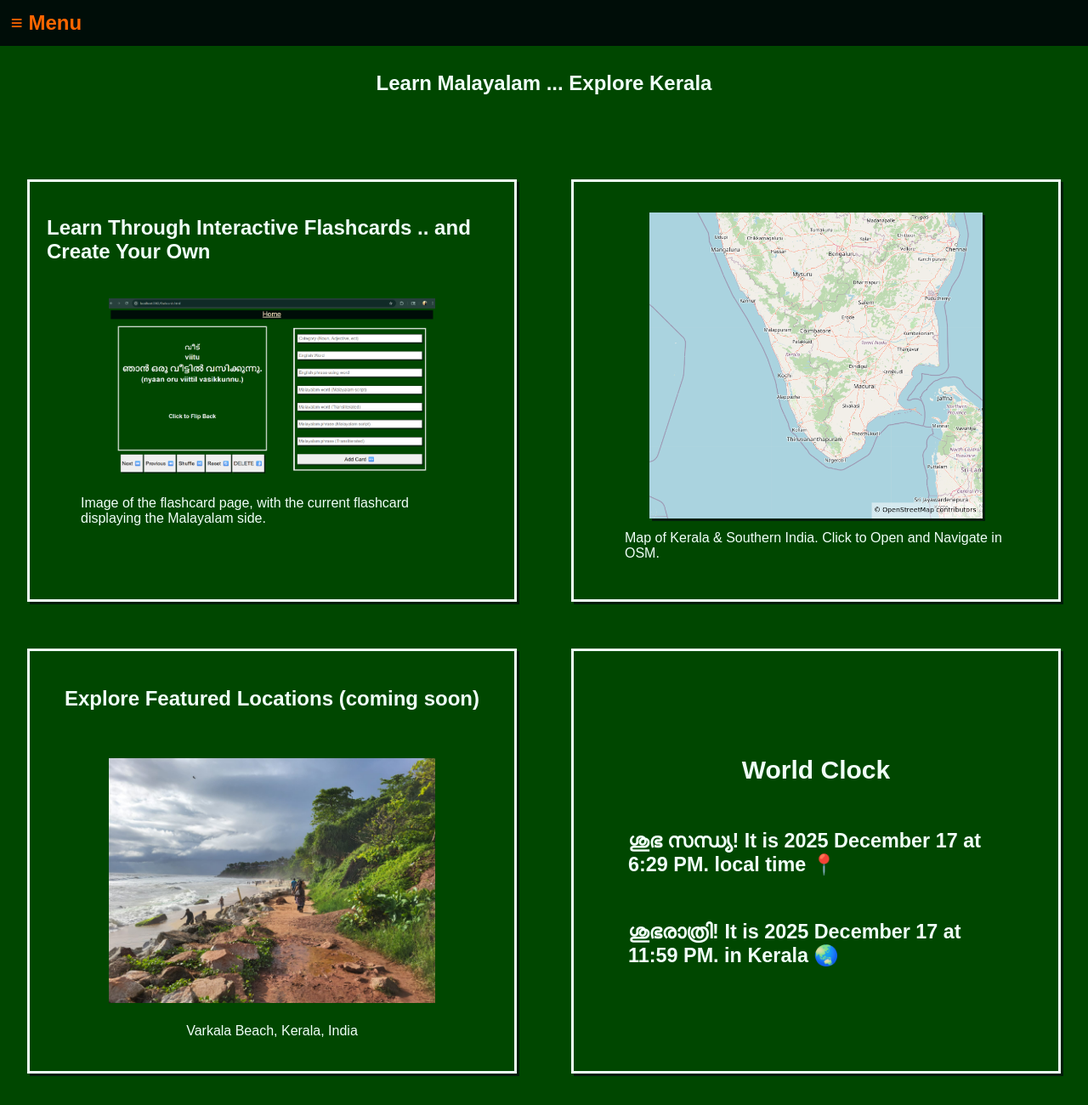
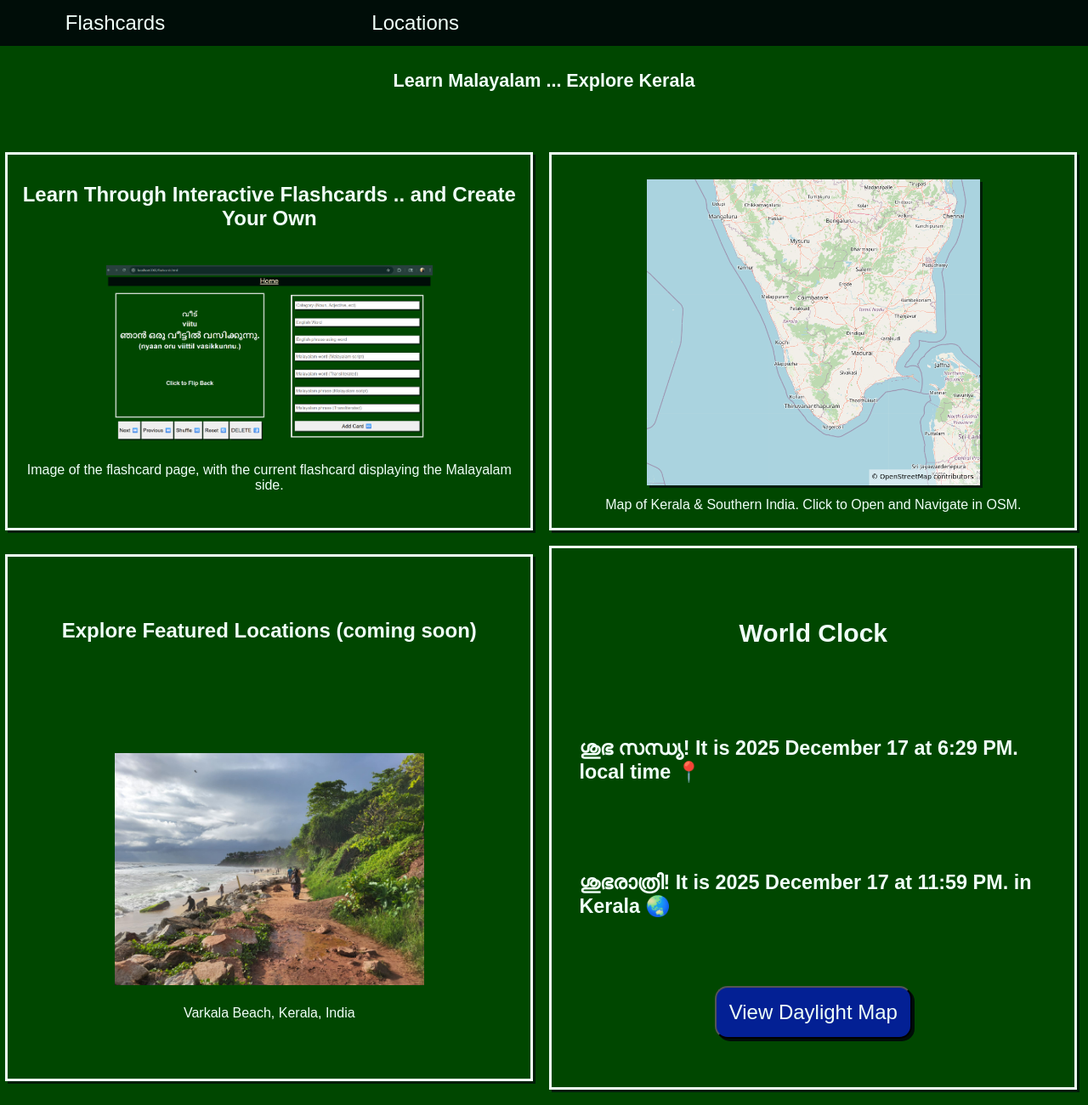
Before and after one commit to wslider/malayalam-explorer, a website with bundled scripts: page public/index.html in a window 1280 px wide. Shown: the top 1300 px of the page at 85% size. Built offline with nearby package versions, Linux system fonts and the light colour scheme.

Commit message:
added sun world map feature button + css for media queries

```diff
--- a/public/css/flashcards.css
+++ b/public/css/flashcards.css
@@ -159,7 +159,7 @@
       }
 
       .footer {
-        margin: 25px;
+        margin: 20px;
         box-sizing: border-box;
         text-align: center;
       }
@@ -221,9 +221,26 @@
       max-width: 100vw;
     }
 
-    .topNav {
-      min-height: 10vh;
-    }
+        .topnav {
+          display: flex;
+          flex-direction: row;
+          justify-content: flex-start;
+      }
+
+      .topnav #myLinks {
+          display: flex;
+          flex-direction: row;
+          background-color: transparent;
+      }
+
+      .topnav a {
+        margin-left: 5vw;
+        margin-right: 12vw;
+      }
+
+      #dropMenu {
+          display: none;
+      }
 
     .mainContainer {
       display: grid;
--- a/public/css/locations.css
+++ b/public/css/locations.css
@@ -120,6 +120,28 @@ body {
       height: auto;
       aspect-ratio: 1 / 1; }
 
+
+  .sunMapButtonContainer {
+      background-color: transparent;
+      margin: 10px 5%;
+      padding: 0;
+  }
+
+
+  .sunMapButton {
+      display: block;
+      font-size: 1.5rem;
+      background-color: var(--backwaterBlue);
+      color: var(--mountainFog);
+      box-shadow: 3px 3px var(--keralaNight);
+      padding: 15px;
+      border-radius: 15px;
+      border: none;
+      cursor: pointer;
+      width: fit-content;
+      margin: 0 auto;
+  }
+
   .footer {
         margin: 25px;
         box-sizing: border-box;
@@ -128,14 +150,26 @@ body {
 
 @media only screen and (min-width: 768px) {
 
-  .topNav {
-     display: flex;
-     flex-direction: row;
+  .topnav {
+        display: flex;
+        flex-direction: row;
+        justify-content: flex-start;
     }
 
-  .topnav > a {
-            text-align: left;
-        }
+    .topnav #myLinks {
+        display: flex;
+        flex-direction: row;
+        background-color: transparent;
+    }
+
+    .topnav a {
+      margin-left: 7vw;
+      margin-right: 15vw;
+    }
+
+    #dropMenu {
+        display: none;
+    }
 
   .mainContainer {
     display: flex;
@@ -155,6 +189,10 @@ body {
       align-self: baseline;
     }
 
+    .sunMapButtonContainer, .sunMapButton {
+    display: none;
+    }
+
     .image {
       max-height: 90%;
       width: auto;
--- a/public/css/style.css
+++ b/public/css/style.css
@@ -65,7 +65,7 @@
 
 
     .header {
-        font-size: 1rem;
+        font-size: .9rem;
         text-align: center;
         cursor: pointer;
         text-align: center;
@@ -75,7 +75,8 @@
         padding-top: 10px;
         padding-bottom: 10px;
         box-sizing: border-box;
-        min-height: 12vh;
+        max-height: 20vh;
+        margin-bottom: 3vh;
     }
 
 
@@ -93,9 +94,10 @@
 
     .container {
         box-sizing: border-box;
-        width: 90%;
-        margin: 5%;
-        padding: 20px;
+        width: 97%;
+        padding: 2%;
+        margin: 1%;
+        padding: 2%;
         border: solid var(--mountainFog) 3px;
         box-shadow: 3px 3px #001d08;
         display: flex;
@@ -105,10 +107,12 @@
 
     .containerTitle {
         align-self: center;
+        text-align: center;
     }
 
     .containerImg {
         align-self: center;
+        width: 100%;
     }
 
     .figure {
@@ -116,6 +120,11 @@
         flex-direction: column;
         align-items: center;
         gap: 10px;
+        width: 100%;
+    }
+
+    .figCaption {
+        text-align: center;
     }
 
 
@@ -135,8 +144,9 @@
         justify-content: space-around;
     }
         .locationImg {
-            max-width: 60vw;
+            width: 100%;
             padding: 10px;
+            box-sizing: border-box;
         }
 
 
@@ -155,6 +165,10 @@
         align-items: start;
     }
 
+        .sunMapButton {
+            display: none;
+        }
+
     .footer {
         margin: 25px;
         box-sizing: border-box;
@@ -164,7 +178,8 @@
     @media only screen and (min-width: 768px) {
 
     .header {
-        min-height: 15vh;
+        max-height: 10vh;
+        font-size: 0.9rem;
     }
 
 
@@ -181,7 +196,7 @@
     /* default setting for containers within main for tablets and large screens */
 
     .container {
-        height: 90%;
+        height: 95%;
     }
 
         .flashcardExpContainer {
@@ -205,19 +220,63 @@
         .worldClock {
             grid-area: worldClock;
         }
+            .sunMapButton {
+                display: none;
+            }
+
+    }
+
+    @media only screen and (min-width: 768px) {
+    .topNav {
+        display: flex;
+        flex-direction: row;
+        font-size: 1.25rem;
+    }
+
+      .topnav > a {
+          text-align: left;
+      }
+
+    .worldClock {
+            justify-content: space-around;
+            align-items: center;
+            font-size: 1.25rem;
+            padding: 5%;
+            min-height: 50vw;
+        }
 
     }
 
     @media only screen and (min-width: 992px) {
-        .worldClock {
-            justify-content: center;
-            align-items: center;
-            font-size: 1.25rem;
-            padding: 10%;
-        }
+        .topnav {
+          display: flex;
+          flex-direction: row;
+          justify-content: flex-start;
+      }
 
-        .topnav > a {
-            text-align: left;
+      .topnav #myLinks {
+          display: flex;
+          flex-direction: row;
+          background-color: transparent;
+      }
+
+      .topnav a {
+        margin-left: 5vw;
+        margin-right: 12vw;
+      }
+
+      #dropMenu {
+          display: none;
+      }
+
+        .sunMapButton {
+            display: block;
+            font-size: 1.5rem;
+            background-color: var(--backwaterBlue);
+            color: var(--mountainFog);
+            box-shadow: 3px 3px var(--keralaNight);
+            padding: 15px;
+            border-radius: 15px;
         }
 
     }
--- a/public/index.html
+++ b/public/index.html
@@ -4,7 +4,7 @@
     <meta charset="UTF-8">
     <meta name="viewport" content="width=device-width, initial-scale=1.0">
     <link rel="stylesheet" href="/css/style.css">
-    <title>Document</title>
+    <title>Malayalam Explorer</title>
 </head>
 <body>
 
@@ -27,7 +27,7 @@
                 <a href="https://www.openstreetmap.org/relation/2018151#map=7/10.785/76.707&layers=P" target="_blank">
                     <img class="image map" id="keralaMap" src="images/kerala-map-square.png" alt="Map of Kerala and South India.">
                 </a>
-                <figcaption>Map of Kerala & Southern India. Click to Open and Navigate in OSM.</figcaption>
+                <figcaption class="figCaption">Map of Kerala & Southern India. Click to Open and Navigate in OSM.</figcaption>
             </figure>
         </div>
 
@@ -37,7 +37,7 @@
                 <a href="flashcards.html">
                 <img class="flashcardImg containerImg" id="flashcardExpImg" src="images/flashcardExpImg.png" alt="screenshot of flashcards page showing malayalam translation, flashcard control buttons, and form for creating new flashcards">
                 </a>
-                <figcaption>Image of the flashcard page, with the current flashcard displaying the Malayalam side.</figcaption>
+                <figcaption class="figCaption">Image of the flashcard page, with the current flashcard displaying the Malayalam side.</figcaption>
                 </figure>
         </div>
 
@@ -47,7 +47,7 @@
                         <a href="https://www.openstreetmap.org/?mlat=8.673&mlon=76.816#map=7/8.673/76.816&layers=P" target="_blank">
                         <img class="locationImg" id="locationImg" src="images/varkala-beach-path.jpg" alt="image of Varkala Beach in Kerala, India">
                         </a>
-                        <figcaption>Varkala Beach, Kerala, India</figcaption>
+                        <figcaption class="figCaption">Varkala Beach, Kerala, India</figcaption>
                 </figure>
         </div>
 
@@ -55,6 +55,7 @@
             <h2 class="containerTitle"> World Clock </h2>
             <h3 class="greeting" id="localTimeGreetingText"></h3>
             <h3 class="greeting" id="keralaTimeGreetingText"></h3>
+            <button class="sunMapButton" id="sunMapButton">View Daylight Map</button>
         </div>
 
     </main>
--- a/public/locations.js
+++ b/public/locations.js
@@ -1,5 +1,6 @@
+import { navBarLinks } from './utils.js';
+import { updateSunMapLink } from './utils.js';
 import { updateFooter } from './utils.js';
-import { navBarLinks } from './utils.js';
 
 document.getElementById('dropMenu').addEventListener('click', navBarLinks);
 
@@ -58,6 +59,7 @@ const locationName = document.getElementById('locationName');
     updateLocation();
     setInterval(updateLocation, 60000);
 
+    updateSunMapLink();
     updateFooter();
 
 
--- a/public/script.js
+++ b/public/script.js
@@ -1,5 +1,6 @@
+import { navBarLinks } from './utils.js';
+import { updateSunMapLink } from './utils.js';
 import { updateFooter } from './utils.js';
-import { navBarLinks } from './utils.js';
 
 // Event Listener for Bilingual Header
 
@@ -96,7 +97,6 @@ function updateLocalTimeGreeting() {
 
 function updateKeralaTimeGreeting() {
   const now = new Date();
-
   // Get Kerala/IST time components
   const options = {
     timeZone: 'Asia/Kolkata', // IST (UTC+5:30) for Kerala
@@ -190,7 +190,5 @@ function updateLocationFigure() {
 
 updateLocationFigure();
 setInterval(updateLocationFigure, 10000);
-
-
-
+updateSunMapLink();
 updateFooter();
--- a/public/utils.js
+++ b/public/utils.js
@@ -1,26 +1,4 @@
 // export to other js files
-
-export function updateFooter() {
-    const footer = document.getElementById('footer');
-    if (!footer) return;
-
-    const now = new Date();
-    const footerYear = now.getFullYear();
-    footer.textContent = `Malayalam Explorer - ${footerYear}`;
-}
-
-// Run when the DOM is ready
-if (document.readyState === 'loading') {
-    document.addEventListener('DOMContentLoaded', () => {
-        updateFooter();
-        setInterval(updateFooter, 3600000); // 1 hour
-    });
-} else {
-    updateFooter();
-    setInterval(updateFooter, 36000000);
-}
-
-
 
 export function navBarLinks() {
     const myLinks = document.getElementById("myLinks");
@@ -46,3 +24,35 @@ export function navBarLinks() {
         topNavBar.style.padding = "0 3vw 0 -1vw";
     }
 }
+
+
+
+export function updateSunMapLink(){
+  const nowUtc = new Date().toISOString();
+  const isoTxt = nowUtc.slice(0, 16).replace(/[-:]/g, '');
+  const sunMapLink = `https://www.timeanddate.com/scripts/sunmap.php?iso=${isoTxt}`;
+  document.getElementById('sunMapButton').addEventListener('click', ()=>{
+    window.open(`${sunMapLink}`, '_blank');
+  });
+}
+
+
+export function updateFooter() {
+    const footer = document.getElementById('footer');
+    if (!footer) return;
+
+    const now = new Date();
+    const footerYear = now.getFullYear();
+    footer.textContent = `Malayalam Explorer - ${footerYear}`;
+}
+
+// Run when the DOM is ready
+if (document.readyState === 'loading') {
+    document.addEventListener('DOMContentLoaded', () => {
+        updateFooter();
+        setInterval(updateFooter, 3600000); // 1 hour
+    });
+} else {
+    updateFooter();
+    setInterval(updateFooter, 36000000);
+}
```
Also changed, not shown: public/locations.html (+6 -2 lines).
